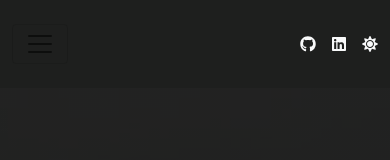
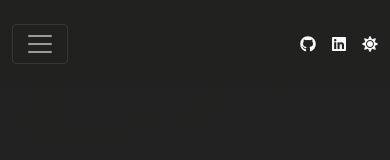
Before and after one commit to airacalins/my-portfolio, a React (Create React App) app: page / in a window 390 px wide. Shown: the top 160 px of the page. Built offline with nearby package versions, Linux system fonts and the light colour scheme.

Commit message:
fix burger menu icon color on mobile view

```diff
--- a/src/app/components/navMenu/NavMenu.tsx
+++ b/src/app/components/navMenu/NavMenu.tsx
@@ -20,10 +20,10 @@ const NavMenu = () => {
     const themeClass = `navbar__${theme}`;
 
     return (
-        <Navbar className={`${themeClass} py-4`} expand="lg">
+        <Navbar className={`${themeClass} py-4`} expand="lg" variant="dark">
             <Container>
 
-                < Navbar.Toggle aria-controls="basic-navbar-nav" />
+                <Navbar.Toggle aria-controls="basic-navbar-nav" />
 
                 <Navbar.Collapse id="basic-navbar-nav">
                     <Nav className="me-auto">
--- a/src/app/layouts/styles.scss
+++ b/src/app/layouts/styles.scss
@@ -48,8 +48,8 @@
 }
 
 .navbar {
-    &__dark { background: #1E1F1E; }
-    &__light { background: #3E3F3E; }
+    &__dark { background: #212120; }
+    &__light { background: #414241; }
 }
 
 .padding {
```
Also changed, not shown: 7 other files (tests, documents, lock files or other folders).
